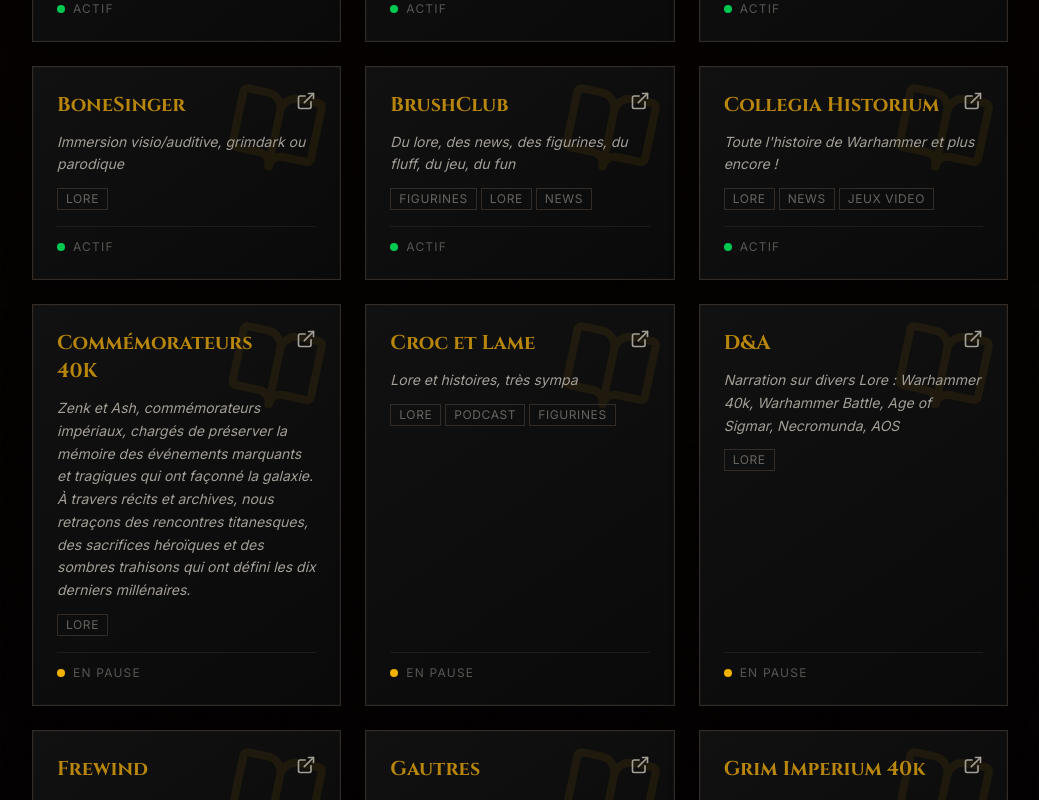
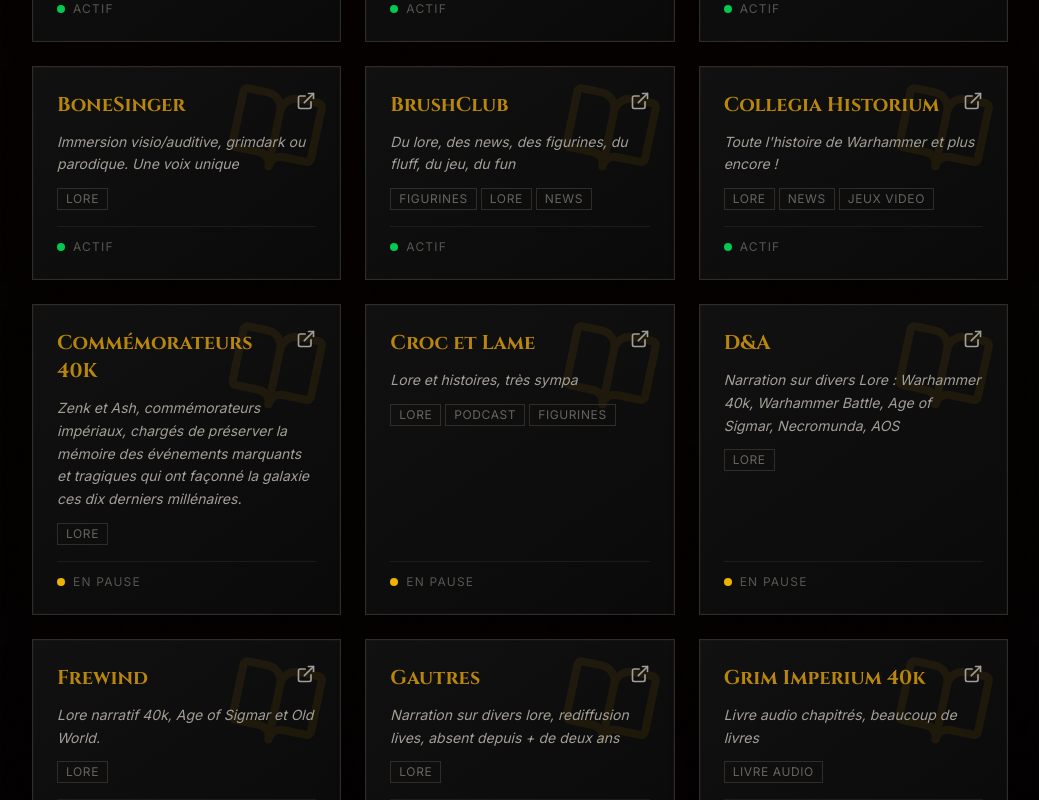
Before and after one commit to Kalcinator/Archives-du-Lore, a React (Vite) app: page / in a window 1280 px wide. Shown: the part 980-1780 px from the top of the page, without its empty margins (120-1159 px from the left). Built offline with nearby package versions, Linux system fonts and the light colour scheme.

Commit message:
feat: add initial dataset of Warhammer lore and hobby YouTube channels

```diff
--- a/src/data/channels.data.ts
+++ b/src/data/channels.data.ts
@@ -51,7 +51,8 @@
   {
     name: "BoneSinger",
     url: "https://www.youtube.com/@BoneSinger",
-    description: "Immersion visio/auditive, grimdark ou parodique",
+    description:
+      "Immersion visio/auditive, grimdark ou parodique. Une voix unique",
     status: "active",
     tags: ["lore"],
   },
@@ -73,7 +74,7 @@
     name: "Commémorateurs 40K",
     url: "https://www.youtube.com/@Commemorateurs40K",
     description:
-      " Zenk et Ash, commémorateurs impériaux, chargés de préserver la mémoire des événements marquants et tragiques qui ont façonné la galaxie. À travers récits et archives, nous retraçons des rencontres titanesques, des sacrifices héroïques et des sombres trahisons qui ont défini les dix derniers millénaires. ",
+      "Zenk et Ash, commémorateurs impériaux, chargés de préserver la mémoire des événements marquants et tragiques qui ont façonné la galaxie ces dix derniers millénaires. ",
     status: "pause",
     tags: ["lore"],
   },
@@ -219,7 +220,8 @@
   {
     name: "Les contes d'Enki",
     url: "https://www.youtube.com/@lescontesdenki",
-    description: "Livres audio originaux chapitrés, absolument génial 🐦‍🔥 !",
+    description:
+      "Livres audio originaux chapitrés fait maison, absolument génial 🐦‍🔥 !",
     status: "active",
     tags: ["livre-audio-original"],
   },
@@ -256,7 +258,7 @@
     name: "Nono le nurgling",
     url: "https://www.youtube.com/@Nonolenurgling",
     description:
-      "Un nurgling échappé du Warp, lore et news 40k. Possibilité de contamination humoristique via vidéo ⚠️🤢",
+      "Un nurgling échappé du Warp qui parle du lore et des news 40k. Possibilité de contamination humoristique via vidéo ⚠️🤢",
     status: "active",
     tags: ["lore", "news"],
   },
@@ -264,14 +266,14 @@
     name: "Oxawa",
     url: "https://www.youtube.com/@oxawa",
     description:
-      "Lore, narration et immersion; format historique exhaustif, de l'âge d'or de l'humanité à l'âge sombre de l'Imperium",
+      "Lore, narration et immersion; format historique exhaustif original, de l'âge d'or de l'humanité à l'âge sombre de l'Imperium. ",
     status: "active",
     tags: ["lore"],
   },
   {
     name: "PICKEMILE",
     url: "https://www.youtube.com/@Picklemile",
-    description: "Le King du Game, narration musclée",
+    description: "Le King du Game, narration musclée.",
     status: "active",
     tags: ["lore"],
   },
@@ -295,14 +297,15 @@
     name: "Stenkova",
     url: "https://www.youtube.com/@StenKovaHistoritor",
     description:
-      "Parle de l'univers 40k avec le maximum de détails possibles avec des sources fiables.",
+      "Parle de l'univers 40k avec le maximum de détails possibles, avec des sources fiables.",
     status: "active",
     tags: ["lore"],
   },
   {
     name: "Storyhammer",
     url: "https://www.youtube.com/@storyhammer679",
-    description: "Chaîne en pause depuis au moins 4 ans",
+    description:
+      "Séries sur plein d'aspect de 40k. Chaîne en pause depuis au moins 4 ans mais bonne qualité",
     status: "pause",
     tags: ["lore"],
   },
@@ -310,7 +313,7 @@
     name: "Tabularia Vetita (Lore 40k)",
     url: "https://www.youtube.com/@TabulariaVetita",
     description:
-      "Lore narratif, réinterprète et transforme l'univers par une narration original, une analyse critique et une exploration éducative",
+      "Lore narratif, réinterprète et transforme l'univers par une narration originale, une analyse critique et une exploration éducative",
     status: "active",
     tags: ["lore"],
   },
@@ -326,14 +329,14 @@
     name: "Vox Narratoris",
     url: "https://www.youtube.com/@VoxNarratoris",
     description:
-      "Narration immersive originale, chapitré. Créé par un ingénieur du son et compositeur passionné.",
+      "Narration immersive originale, chapitré. Créé par un ingénieur du son et compositeur passionné. Épisodes craftés avec grand soin",
     status: "active",
     tags: ["livre-audio-original"],
   },
   {
     name: "Wargame Lore HiigyTV",
     url: "https://www.youtube.com/@WargameLoreHiigyTV",
-    description: "Podcast lore et news 40k",
+    description: "Podcast lore et news 40k. Chaîne secondaire",
     status: "active",
     tags: ["lore", "figurines", "podcast", "news"],
   },
```
